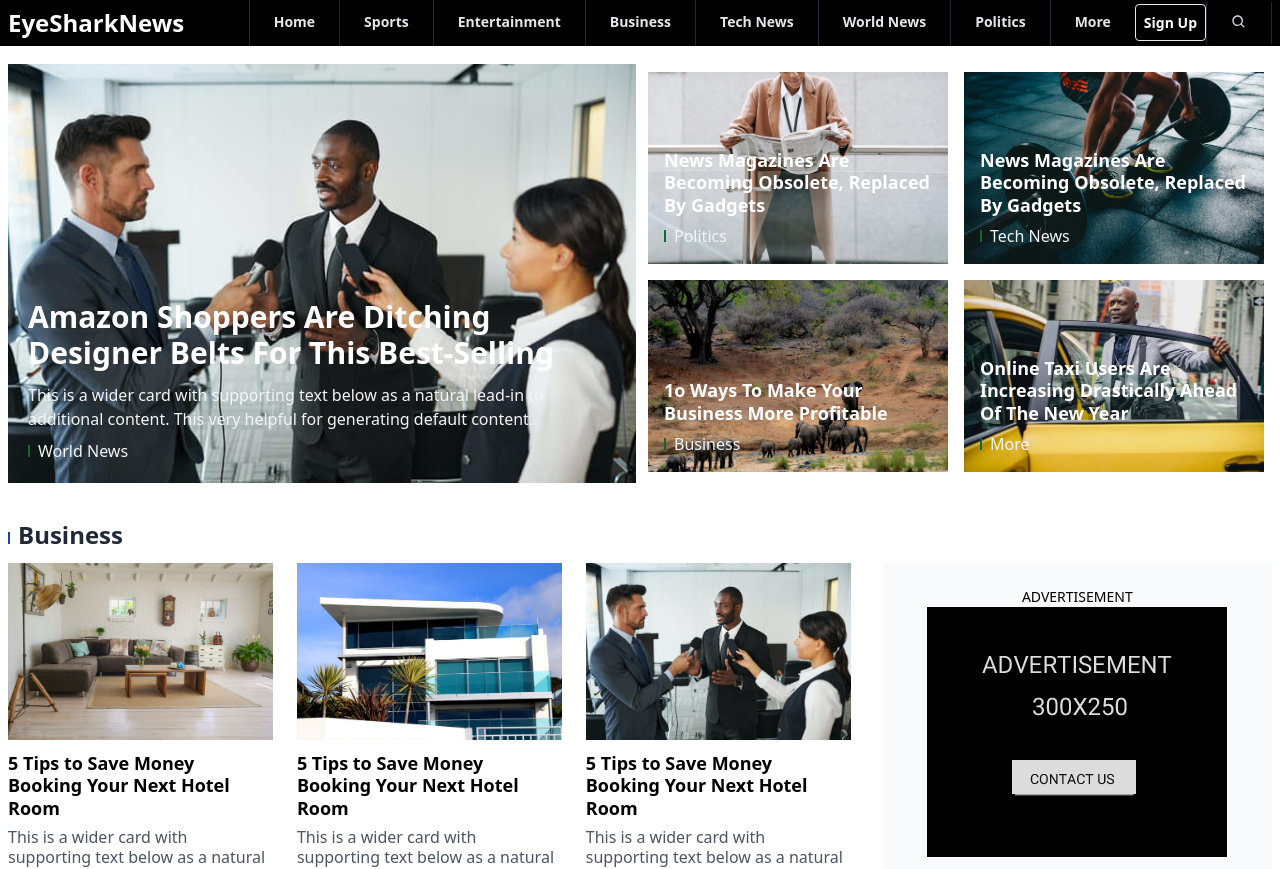
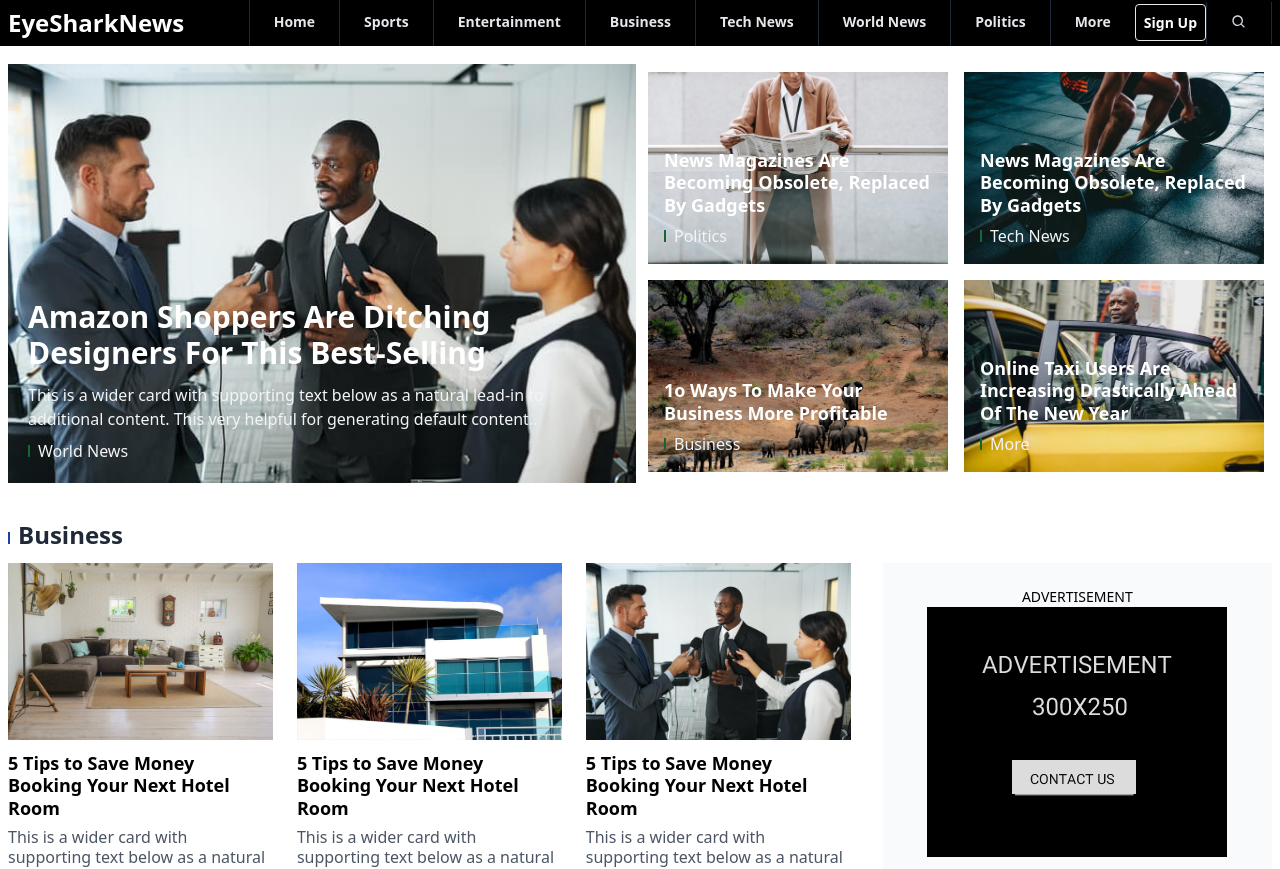
Before and after one commit to Kincaid-kroos/eyesharknews, a React (Vite) app in the folder eyesharknews/: page / in a window 1280 px wide. Shown: the top 869 px of the page. Built offline with nearby package versions, Linux system fonts and the light colour scheme.

Commit message:
Update hero.jsx

```diff
--- a/eyesharknews/src/Pages/Homepages/hero.jsx
+++ b/eyesharknews/src/Pages/Homepages/hero.jsx
@@ -35,7 +35,7 @@ const Hero = () => {
                 </a>
                 <div className="absolute px-5 pt-8 pb-5 bottom-0 w-full bg-gradient-cover">
                   <Link to='/articles'>
-                    <h2 className="text-3xl font-bold capitalize text-white mb-3">Amazon Shoppers Are Ditching Designer Belts for This Best-Selling</h2>
+                    <h2 className="text-3xl font-bold capitalize text-white mb-3">Amazon Shoppers Are Ditching Designers for This Best-Selling</h2>
                   </Link>
                   <p className="text-gray-100 hidden sm:inline-block">This is a wider card with supporting text below as a natural lead-in to additional content. This very helpful for generating default content..</p>
                   <div className="pt-2">
```
